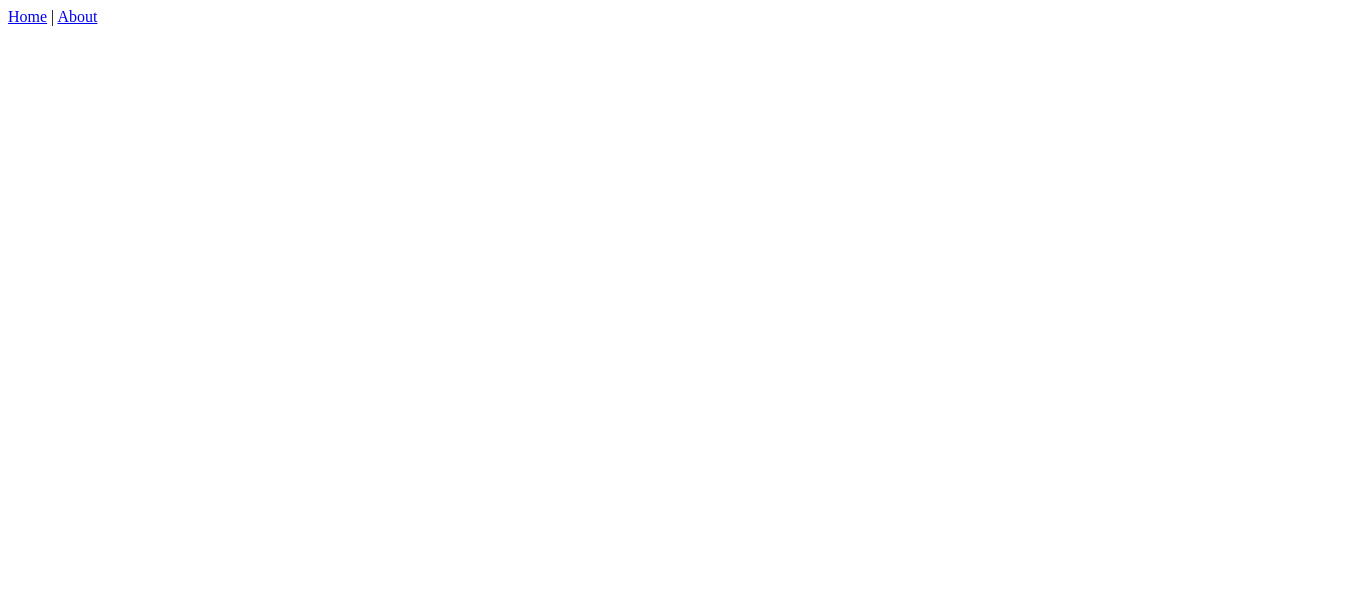
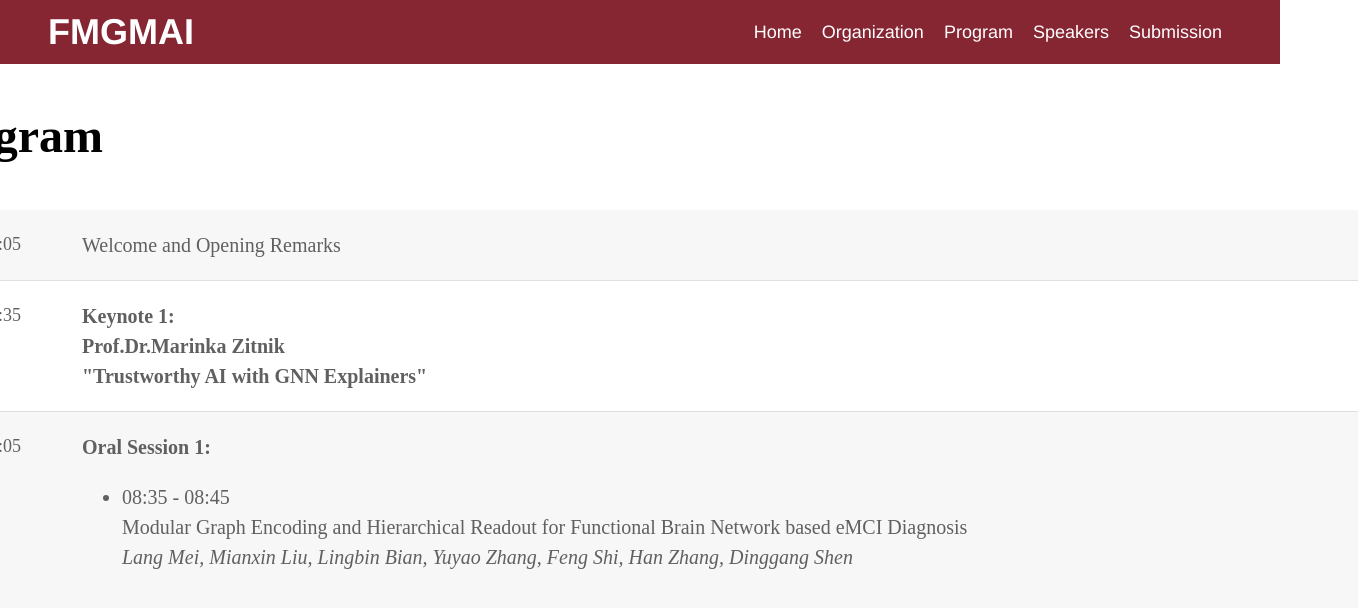
Before and after one commit to MedAGI/medagi.github.io, a Vue app: page /program in a window 1280 px wide. Before the commit this address had no page. Shown: the top 608 px of the page, 1360 px wide, since content can reach past the window. Built offline with nearby package versions, Linux system fonts and the light colour scheme.

Commit message:
Layout 구성 및 Program/Organization

```diff
--- a/src/App.vue
+++ b/src/App.vue
@@ -1,11 +1,55 @@
 <template>
-  <nav>
-    <router-link to="/">Home</router-link> |
-    <router-link to="/about">About</router-link>
-  </nav>
+  <div id="navigation">
+    <div id="title">FMGMAI</div>
+    <nav id="tab-box">
+      <router-link to="/" class="navigation-tab">Home</router-link>
+      <router-link to="/organization" class="navigation-tab">Organization</router-link>
+      <router-link to="/program" class="navigation-tab">Program</router-link>
+      <router-link to="/speakers" class="navigation-tab">Speakers</router-link>
+      <router-link to="/submission" class="navigation-tab">Submission</router-link>
+    </nav>
+  </div>
+
   <router-view/>
 </template>
 
 <style>
+html, body {
+  margin:0;
+  border: 0;
+}
+#navigation {
+  width: 100%;
+  height: 64px;
+  background-color: #862633;
+  display: flex;
+  justify-content: space-between;
+  align-items: center;
+}
 
+#title {
+  font-family: 'Helvetica', Sans-Serif;
+  color: white;
+  font-size: 36px;
+  font-weight: bold;
+  margin-left: 48px;
+}
+
+#tab-box {
+  margin-right: 48px;
+}
+
+.navigation-tab {
+  margin: 0 10px;
+  font-family: Helvetica;
+  font-size: 18px;
+  font-weight: 200;
+  text-align: center;
+  text-decoration: none;
+  color: #FFFFFF;
+}
+
+.navigation-tab:hover {
+  color: #A0A0A0;
+}
 </style>
--- a/src/components/HelloWorld.vue
+++ /dev/null
@@ -1,59 +0,0 @@
-<template>
-  <div class="hello">
-    <h1>{{ msg }}</h1>
-    <p>
-      For a guide and recipes on how to configure / customize this project,<br>
-      check out the
-      <a href="https://cli.vuejs.org" target="_blank" rel="noopener">vue-cli documentation</a>.
-    </p>
-    <h3>Installed CLI Plugins</h3>
-    <ul>
-      <li><a href="https://github.com/vuejs/vue-cli/tree/dev/packages/%40vue/cli-plugin-babel" target="_blank" rel="noopener">babel</a></li>
-      <li><a href="https://github.com/vuejs/vue-cli/tree/dev/packages/%40vue/cli-plugin-router" target="_blank" rel="noopener">router</a></li>
-      <li><a href="https://github.com/vuejs/vue-cli/tree/dev/packages/%40vue/cli-plugin-vuex" target="_blank" rel="noopener">vuex</a></li>
-    </ul>
-    <h3>Essential Links</h3>
-    <ul>
-      <li><a href="https://vuejs.org" target="_blank" rel="noopener">Core Docs</a></li>
-      <li><a href="https://forum.vuejs.org" target="_blank" rel="noopener">Forum</a></li>
-      <li><a href="https://chat.vuejs.org" target="_blank" rel="noopener">Community Chat</a></li>
-      <li><a href="https://twitter.com/vuejs" target="_blank" rel="noopener">Twitter</a></li>
-      <li><a href="https://news.vuejs.org" target="_blank" rel="noopener">News</a></li>
-    </ul>
-    <h3>Ecosystem</h3>
-    <ul>
-      <li><a href="https://router.vuejs.org" target="_blank" rel="noopener">vue-router</a></li>
-      <li><a href="https://vuex.vuejs.org" target="_blank" rel="noopener">vuex</a></li>
-      <li><a href="https://github.com/vuejs/vue-devtools#vue-devtools" target="_blank" rel="noopener">vue-devtools</a></li>
-      <li><a href="https://vue-loader.vuejs.org" target="_blank" rel="noopener">vue-loader</a></li>
-      <li><a href="https://github.com/vuejs/awesome-vue" target="_blank" rel="noopener">awesome-vue</a></li>
-    </ul>
-  </div>
-</template>
-
-<script>
-export default {
-  name: 'HelloWorld',
-  props: {
-    msg: String
-  }
-}
-</script>
-
-<!-- Add "scoped" attribute to limit CSS to this component only -->
-<style scoped>
-h3 {
-  margin: 40px 0 0;
-}
-ul {
-  list-style-type: none;
-  padding: 0;
-}
-li {
-  display: inline-block;
-  margin: 0 10px;
-}
-a {
-  color: #42b983;
-}
-</style>
--- a/src/router/index.js
+++ b/src/router/index.js
@@ -8,13 +8,30 @@ const routes = [
     component: HomeView
   },
   {
-    path: '/about',
-    name: 'about',
+    path: '/organization',
+    name: 'Organization',
     // route level code-splitting
     // this generates a separate chunk (about.[hash].js) for this route
     // which is lazy-loaded when the route is visited.
-    component: () => import(/* webpackChunkName: "about" */ '../views/AboutView.vue')
-  }
+    component: () => import(/* webpackChunkName: "about" */ '../views/OrganizationView.vue')
+  },
+  {
+    path: '/program',
+    name: 'Program',
+    component: () => import('../views/ProgramView.vue')
+  },
+  {
+    path: '/speakers',
+    name: 'speakers',
+    component: () => import('../views/SpeakersView.vue')
+  },
+  {
+    path: '/submission',
+    name: 'Submission',
+    component: () => import('../views/SubmissionView.vue')
+  },
+
+
 ]
 
 const router = createRouter({
--- /dev/null
+++ b/src/views/HomeView.vue
@@ -0,0 +1,9 @@
+<template>
+  <div>
+    Home
+  </div>
+</template>
+
+<style>
+
+</style>
--- /dev/null
+++ b/src/views/OrganizationView.vue
@@ -0,0 +1,141 @@
+<template>
+  <div id="organization">
+    <div class="main-title">
+      <h1>Organization</h1>
+    	<div class="main-title-deco"></div>
+    </div>
+		<div id="organizing-team">
+			<h2>Organizing Team</h2><hr>
+			<div class="card-container">
+				<div class="card">
+					<img src="../assets/logo.png" alt="" class="profile">
+					<div class="name">Won-Ki Jeong</div>
+					<div class="belong">Korea University</div>
+				</div>
+				<div class="card">
+					<img src="../assets/logo.png" alt="" class="profile">
+					<div class="name">Hyunwoo Kim</div>
+					<div class="belong">Korea University</div>
+				</div>
+				<div class="card">
+					<img src="../assets/logo.png" alt="" class="profile">
+					<div class="name">Edward Choi</div>
+					<div class="belong">KAIST</div>
+				</div>
+				<div class="card">
+					<img src="../assets/logo.png" alt="" class="profile">
+					<div class="name">Yiqing Shen</div>
+					<div class="belong">Johns Hopkins University</div>
+				</div>
+				<div class="card">
+					<img src="../assets/logo.png" alt="" class="profile">
+					<div class="name">Zhongying Deng</div>
+					<div class="belong">University of Surrey</div>
+				</div>
+				<div class="card">
+					<img src="../assets/logo.png" alt="" class="profile">
+					<div class="name">Junjun He</div>
+					<div class="belong">Shanghai AI Laboratory</div>
+				</div>
+				<div class="card">
+					<img src="../assets/logo.png" alt="" class="profile">
+					<div class="name">Hoon Cho</div>
+					<div class="belong">Broad Institute of MIT and Harvard</div>
+				</div>
+				<div class="card">
+					<img src="../assets/logo.png" alt="" class="profile">
+					<div class="name">Donglai Wei</div>
+					<div class="belong">Boston College</div>
+				</div>
+				<div class="card">
+					<img src="../assets/logo.png" alt="" class="profile">
+					<div class="name">Jin Ye</div>
+					<div class="belong">Shanghai AI Laboratory</div>
+				</div>
+				<div class="card">
+					<img src="../assets/logo.png" alt="" class="profile">
+					<div class="name">Jing Ke</div>
+					<div class="belong">Shanghai Jiao Tong University</div>
+				</div>
+			</div>
+		</div>
+		<div id="program-committee">
+			<h2>Program Committee</h2><hr>
+			<div>TBA</div>
+		</div>
+  </div>
+</template>
+
+<style>
+#organization {
+    width: 1440px;
+    min-height: calc(100vh - 64px);
+    margin: 0 calc(50vw - 720px);
+		padding-bottom: 120px;
+  }
+
+.main-title {
+  margin-top: 44px;
+  margin-bottom: 40px;
+}
+
+h1 {
+  margin-bottom: 0;
+	font-size: 40px;
+}
+
+.main-title-deco {
+  width: 28px;
+  height: 1px;
+  border: solid 2px #000000;
+  background-color: #5b5b5b;
+}
+
+h2 {
+	margin-bottom: 0px;
+	font-family: Helvetica;
+	font-size: 28px;
+}
+
+hr {
+	border: 1px solid black;
+}
+
+.card-container {
+	margin-top: 20px;
+	padding: 20px;
+	display: flex;
+	flex-wrap: wrap;
+}
+
+.card {
+	width: 250px;
+	padding-bottom: 40px;
+}
+
+.profile {
+	width: 200px;
+  height: 200px;
+  margin: 10px 25px;
+  border-radius: 125px;
+  border: solid 1px #979797;
+}
+
+.name {
+	margin-bottom: 4px;
+  font-family: Helvetica;
+  font-size: 22px;
+  letter-spacing: normal;
+  text-align: center;
+  color: #000;
+}
+
+.belong {
+  font-family: Helvetica;
+  font-size: 12px;
+  font-weight: 300;
+	font-style: italic;
+  text-align: center;
+  color: #484848;
+}
+</style>
--- /dev/null
+++ b/src/views/ProgramView.vue
@@ -0,0 +1,99 @@
+<template>
+    <div id="program">
+      <div class="main-title">
+          <h1>Program</h1>
+          <div class="main-title-deco"></div>
+      </div>
+
+      <div>
+        <table id="program-table">
+            <tr class="timeline">
+              <td class="timeline-time">8:00-08:05</td>
+              <td class="timeline-contents">Welcome and Opening Remarks</td>
+            </tr>
+            <tr class="timeline">
+              <td class="timeline-time">8:05-08:35</td>
+              <td class="timeline-contents">
+                <b>Keynote 1:<br>
+                Prof.Dr.Marinka Zitnik<br>
+                "Trustworthy AI with GNN Explainers"</b>
+              </td>
+            </tr>
+            <tr class="timeline">
+              <td class="timeline-time">8:35-09:05</td>
+              <td class="timeline-contents">
+                <b>Oral Session 1:</b><br>
+                <ul>
+                  <li>
+                  08:35 - 08:45<br>
+                  Modular Graph Encoding and Hierarchical Readout for Functional Brain Network based eMCI Diagnosis<br>
+                  <i>Lang Mei, Mianxin Liu, Lingbin Bian, Yuyao Zhang, Feng Shi, Han Zhang, Dinggang Shen</i>
+                </li>
+                </ul>
+
+
+              </td>
+            </tr>
+
+        </table>
+      </div>
+    </div>
+  </template>
+
+  <style>
+  #program {
+    width: 1440px;
+    min-height: calc(100vh - 64px);
+    margin: 0 calc(50vw - 720px)
+  }
+
+  .main-title {
+    margin-top: 44px;
+    margin-bottom: 40px;
+  }
+
+  h1 {
+    margin-bottom: 0;
+    font-size: 48px;
+  }
+
+  .main-title-deco {
+    width: 28px;
+    height: 1px;
+    border: solid 2px #000000;
+    background-color: #5b5b5b;
+  }
+
+  #program-table {
+    width: 100%
+  }
+
+  .timeline {
+    min-height: 64px;
+    display: flex;
+  }
+
+  .timeline:nth-child(2n+1) {
+    background-color: #f7f7f7;
+  }
+
+  .timeline:nth-child(2n) {
+    border-top: 1px solid #dfdfdf;
+    border-bottom: 1px solid #dfdfdf;
+  }
+
+  .timeline-time {
+    padding: 24px 20px;
+    width: 100px;
+    font-size: 18px;
+    color: #606060;
+
+  }
+
+  .timeline-contents {
+    padding: 20px;
+    font-size: 20px;
+    color: #606060;
+    line-height: 1.5;
+  }
+  </style>
--- /dev/null
+++ b/src/views/SpeakersView.vue
@@ -0,0 +1,9 @@
+<template>
+    <div>
+      Speakers
+    </div>
+  </template>
+
+  <style>
+
+  </style>
--- /dev/null
+++ b/src/views/SubmissionView.vue
@@ -0,0 +1,9 @@
+<template>
+    <div>
+      Submission
+    </div>
+  </template>
+
+  <style>
+
+  </style>
```
Also changed, not shown: src/components/Footer.vue (added), src/views/Home.vue (deleted), src/views/Organization.vue (deleted), src/views/Program.vue (deleted).
